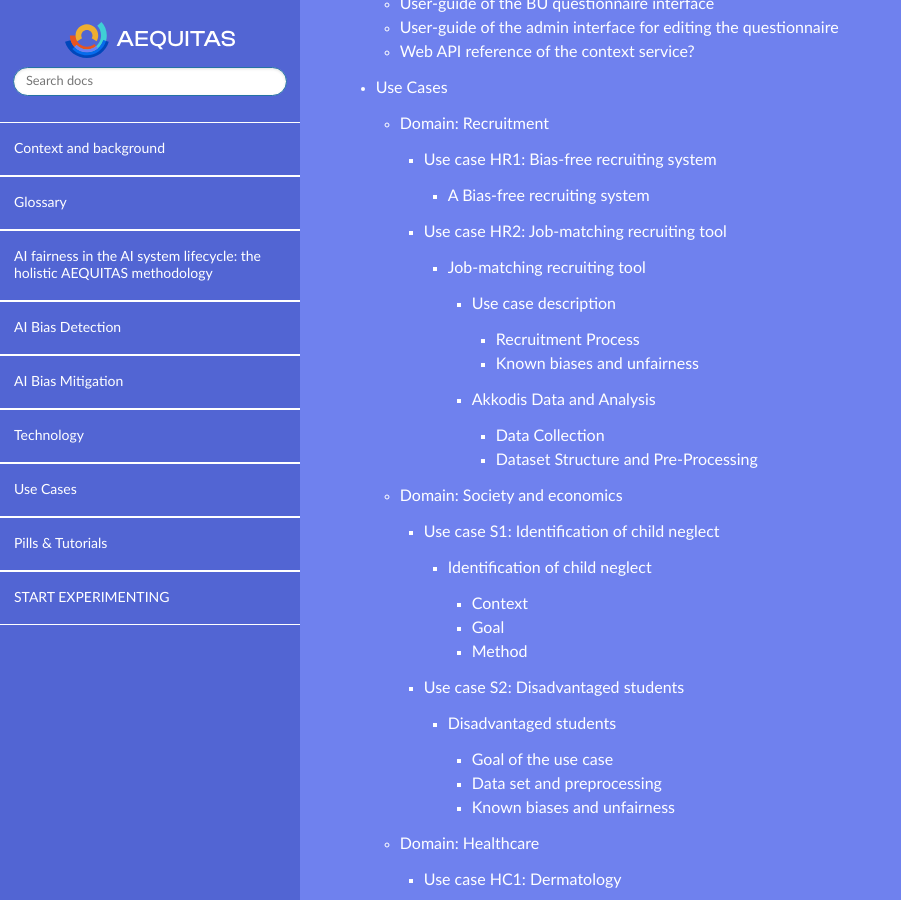
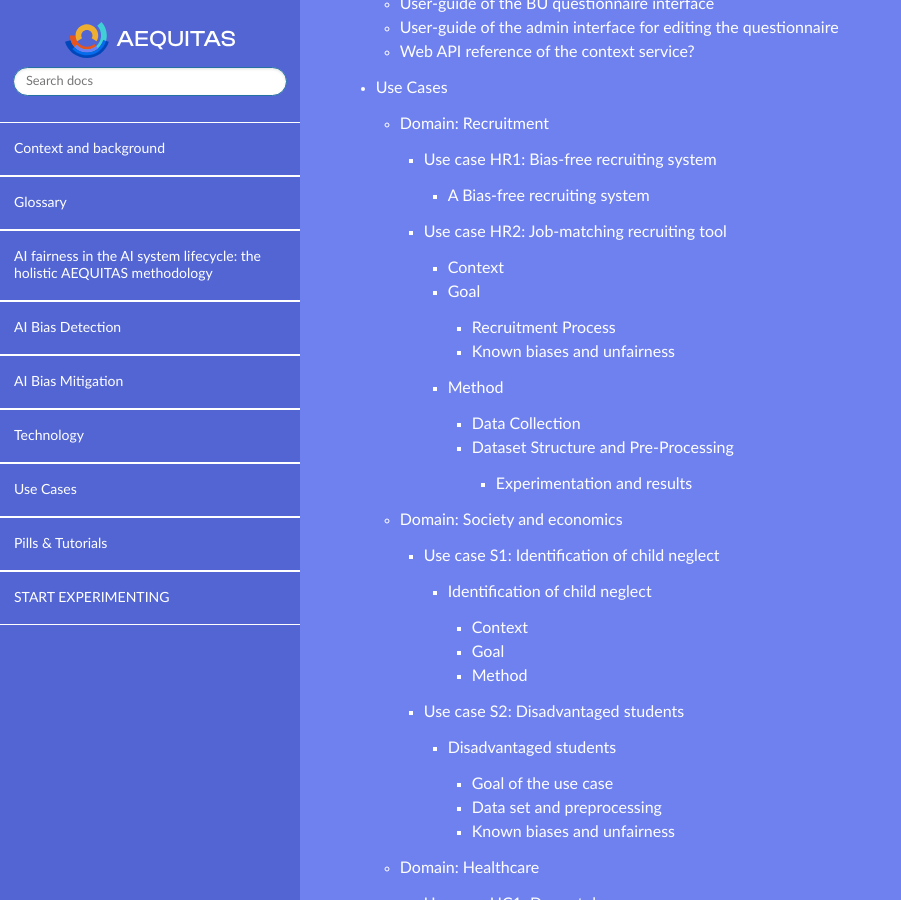
Before and after one commit to aequitas-aod/aequitas-home, a Sphinx documentation site: the page built from docs/source/index.rst, in a window 1280 px wide and 900 px high, scrolled down 2811 px. Shown: the whole window, without its empty margins (0-901 px from the left). Built offline with Sphinx 7.4.7 and the Read the Docs theme 3.1.0, drawn with Linux system fonts in a browser that asks for light colours.

Commit message:
rc: akkodis

```diff
--- a/docs/source/usecase-hr2-akkodis.rst
+++ b/docs/source/usecase-hr2-akkodis.rst
@@ -1,6 +1,4 @@
-
-
-Job-matching recruiting tool
+Context
 ============================
 
 The subject of fairness in the hiring process is crucial to guarantee a diverse workforce that evenly represents all demographics. Assessing the absence of biases in a set of data collected from a real-world example, can not only help immediately a company improve their hiring processes and polices, but also create fair sources for future AI training [1]_. Therefore, this use case, by providing a set of data collected during the candidate selection process of a large engineering company in Italy, is aiming to contribute to these objectives, allowing to create a bias free AI assisted recruiting system.
@@ -11,8 +9,8 @@
 
 This way we are able to represent and analyze the actual state of the profiles taken into consideration by a large engineering company in Italy to evaluate and improve the fairness of the recruitment process in the STEM field.
 
-Use case description
---------------------
+Goal
+============================
 
 The process of finding new candidates in line with the current available positions in the company is complex and involves many steps performed by different professional profiles, spanning from HR representatives, throughout commercial staff (BM), to technical experts.
 
@@ -78,6 +76,9 @@
 
 By assessing the fairness of the dataset, the company will be able to raise awareness among all stakeholders about the potential for bias and its implications. Additionally, the company will be able to take corrective actions where necessary.
 
+Method
+============================
+
 Akkodis Data and Analysis
 -------------------------
 
@@ -99,6 +100,9 @@
 
 No other pre-processing steps were applied to data. Further details of the data and analysis can be found here: :ref:`Akkodis`.
 
+Experimentation and results
+-------------------------
+
 .. rubric:: References
 
 .. [1] S. Barocas, M. Hardt and A. Narayanan, "Fairness and Machine Learning: Limitations and Opportunities," MIT Press, 2023, pp. 232-261.
```
